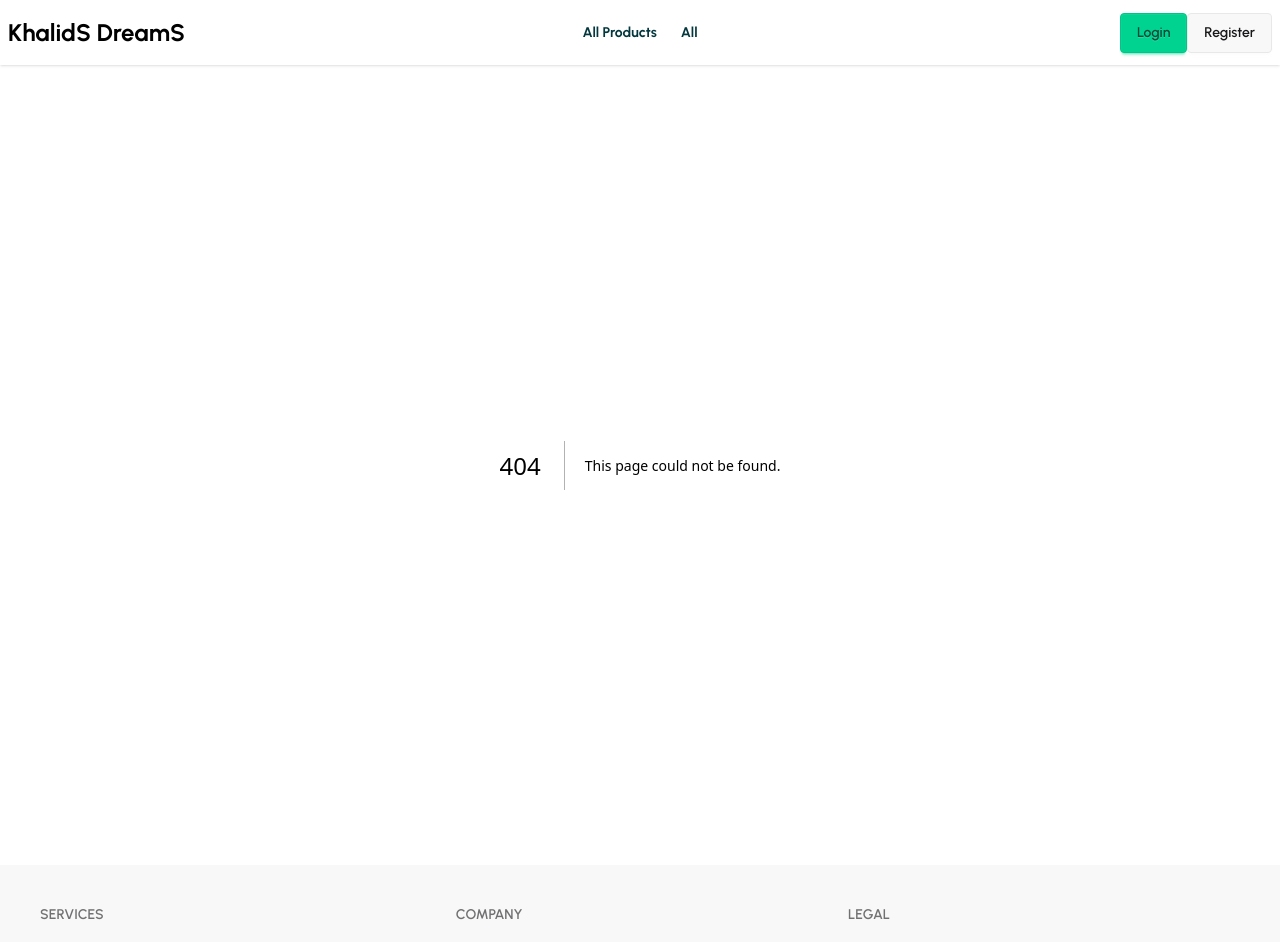
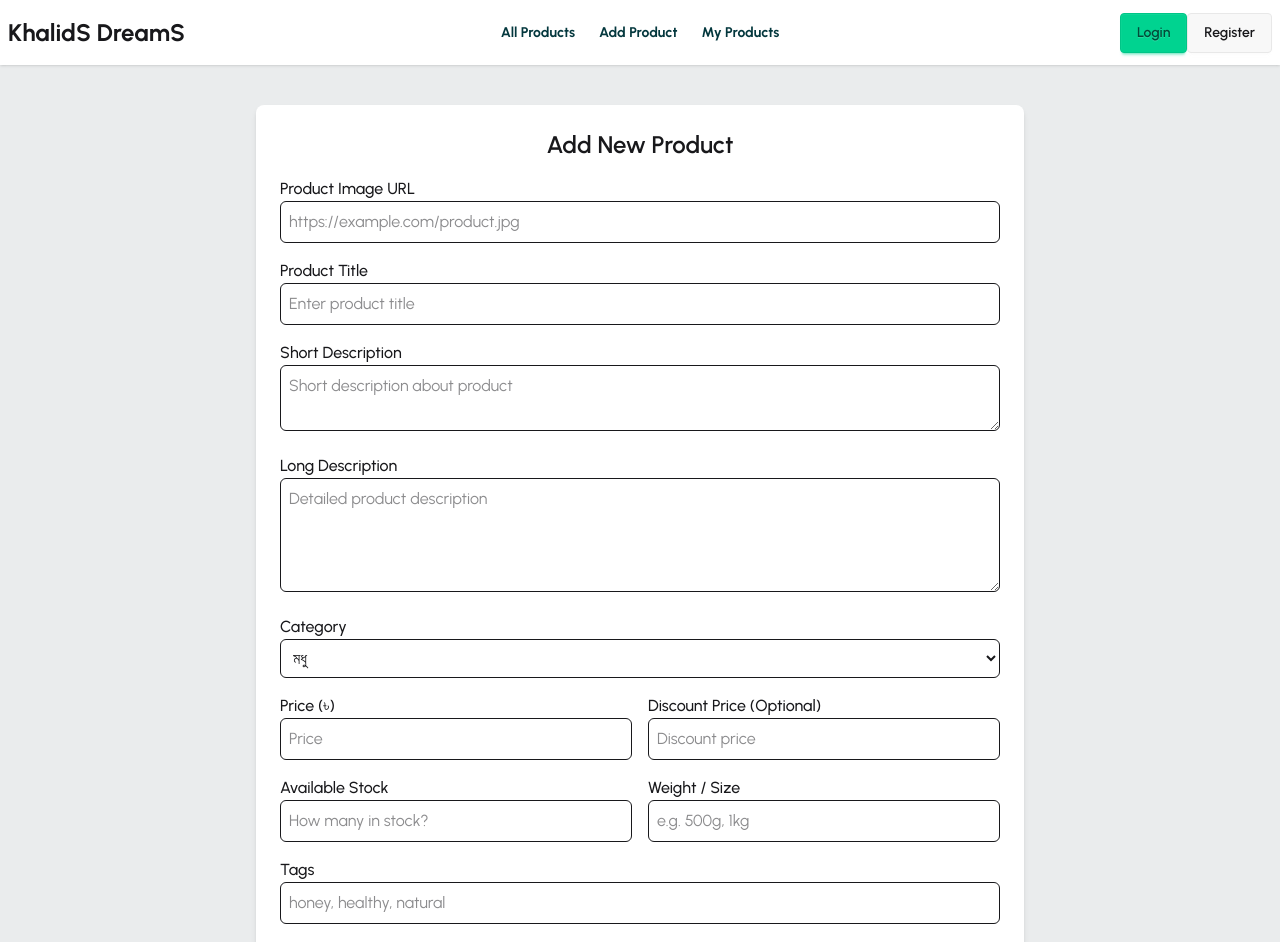
Before and after one commit to ashqrRhmn101/khalids-dreams-client, a Next.js app: page /addProduct in a window 1280 px wide. Before the commit this address had no page. Shown: the top 942 px of the page. Built offline with nearby package versions, Linux system fonts and the light colour scheme.

Commit message:
setup firebase functionality and contexts & proxy js implement

```diff
--- a/package.json
+++ b/package.json
@@ -10,6 +10,7 @@
   },
   "dependencies": {
     "daisyui": "^5.5.5",
+    "firebase": "^12.6.0",
     "next": "16.0.3",
     "react": "19.2.0",
     "react-dom": "19.2.0",
--- a/src/Components/NavBar.jsx
+++ b/src/Components/NavBar.jsx
@@ -4,10 +4,13 @@ export default function NavBar() {
   const links = (
     <>
       <li>
-        <Link href="/">All Products</Link>
+        <Link href="/Products/allProducts">All Products</Link>
       </li>
       <li>
-        <Link href="/">All</Link>
+        <Link href="/addProduct">Add Product</Link>
+      </li>
+      <li>
+        <Link href="/manageProducts">My Products</Link>
       </li>
     </>
   );
--- /dev/null
+++ b/src/app/(addProduct)/addProduct/page.jsx
@@ -0,0 +1,133 @@
+export default function AddProduct() {
+  return (
+    <div className="max-w-3xl mx-auto bg-white shadow-md rounded-lg p-6 my-10">
+      <h2 className="text-2xl font-semibold mb-4 text-center">
+        Add New Product
+      </h2>
+
+      <form className="space-y-4">
+
+        {/* Image */}
+        <div>
+          <label className="font-medium">Product Image URL</label>
+          <input
+            type="text"
+            placeholder="https://example.com/product.jpg"
+            className="w-full border p-2 rounded-md"
+          />
+        </div>
+
+        {/* Title */}
+        <div>
+          <label className="font-medium">Product Title</label>
+          <input
+            type="text"
+            placeholder="Enter product title"
+            className="w-full border p-2 rounded-md"
+          />
+        </div>
+
+        {/* Short Description */}
+        <div>
+          <label className="font-medium">Short Description</label>
+          <textarea
+            placeholder="Short description about product"
+            className="w-full border p-2 rounded-md"
+            rows="2"
+          ></textarea>
+        </div>
+
+        {/* Long Description */}
+        <div>
+          <label className="font-medium">Long Description</label>
+          <textarea
+            placeholder="Detailed product description"
+            className="w-full border p-2 rounded-md"
+            rows="4"
+          ></textarea>
+        </div>
+
+        {/* Category */}
+        <div>
+          <label className="font-medium">Category</label>
+          <select className="w-full border p-2 rounded-md">
+            <option>মধু</option>
+            <option>ঘি</option>
+            <option>ছাতু এবং শস্য</option>
+            <option>চাল ও গুড়</option>
+            <option>স্ন্যাকস ও ছোট খাদ্য</option>
+          </select>
+        </div>
+
+        {/* Price */}
+        <div className="grid grid-cols-2 gap-4">
+          <div>
+            <label className="font-medium">Price (৳)</label>
+            <input
+              type="number"
+              placeholder="Price"
+              className="w-full border p-2 rounded-md"
+            />
+          </div>
+
+          <div>
+            <label className="font-medium">Discount Price (Optional)</label>
+            <input
+              type="number"
+              placeholder="Discount price"
+              className="w-full border p-2 rounded-md"
+            />
+          </div>
+        </div>
+
+        {/* Stock & Weight */}
+        <div className="grid grid-cols-2 gap-4">
+          <div>
+            <label className="font-medium">Available Stock</label>
+            <input
+              type="number"
+              placeholder="How many in stock?"
+              className="w-full border p-2 rounded-md"
+            />
+          </div>
+
+          <div>
+            <label className="font-medium">Weight / Size</label>
+            <input
+              type="text"
+              placeholder="e.g. 500g, 1kg"
+              className="w-full border p-2 rounded-md"
+            />
+          </div>
+        </div>
+
+        {/* Tags */}
+        <div>
+          <label className="font-medium">Tags</label>
+          <input
+            type="text"
+            placeholder="honey, healthy, natural"
+            className="w-full border p-2 rounded-md"
+          />
+        </div>
+
+        {/* Status */}
+        <div>
+          <label className="font-medium">Product Status</label>
+          <select className="w-full border p-2 rounded-md">
+            <option>Active</option>
+            <option>Inactive</option>
+          </select>
+        </div>
+
+        {/* Submit */}
+        <button
+          type="submit"
+          className="w-full bg-green-600 hover:bg-green-700 text-white py-2 rounded-md font-semibold"
+        >
+          Add Product
+        </button>
+      </form>
+    </div>
+  );
+}
--- /dev/null
+++ b/src/app/(addProduct)/manageProducts/page.jsx
@@ -0,0 +1,7 @@
+export default function MyProducts() {
+  return (
+    <div>
+        <h2>Product</h2>
+    </div>
+  );
+}
--- /dev/null
+++ b/src/app/Products/allProducts/page.jsx
@@ -0,0 +1,33 @@
+import products from '@/app/Products/data/products.json'
+import Image from 'next/image';
+
+export default function AllProducts() {
+  return (
+    <div className='my-20'>
+        <h1 className='text-4xl font-bold text-center'>ALL Products</h1>
+
+     <div className="grid grid-cols-1 md:grid-cols-3 gap-5 my-10">
+      {products.map((item) => (
+        <div key={item.id} className="border p-4 rounded-lg shadow">
+          <Image
+            src={item.image}
+            alt={item.title}
+            width={300}
+            height={200}
+            className="rounded"
+          />
+
+          <h2 className="text-xl font-bold mt-3">{item.title}</h2>
+          <p className="text-gray-600 mt-2">{item.description}</p>
+
+          <p className="text-lg font-semibold mt-3">৳ {item.price}</p>
+
+          <button className="mt-4 bg-green-600 text-white px-4 py-2 w-full rounded">
+            Details
+          </button>
+        </div>
+      ))}
+    </div>
+    </div>
+  );
+}
--- /dev/null
+++ b/src/app/Products/data/products.json
@@ -0,0 +1,37 @@
+[
+  {
+    "id": 1,
+    "title": "খাঁটি সরিষার তেলের মধু",
+    "description": "১০০% খাঁটি ও ভেজালমুক্ত সরিষা ফুলের মধু। স্বাস্থ্যসম্মত ও প্রাকৃতিকভাবে সংগ্রহ করা।",
+    "price": 750,
+    "image": "/products/honey1.jpg"
+  },
+  {
+    "id": 2,
+    "title": "লিচু ফুলের মধু",
+    "description": "লিচু বাগান থেকে সংগ্রহ করা একদম অরিজিনাল লিচু ফুলের মধু। স্বাদে হালকা মিষ্টি।",
+    "price": 850,
+    "image": "/products/honey2.jpg"
+  },
+  {
+    "id": 3,
+    "title": "কালোজিরা ফুলের মধু",
+    "description": "ইমিউন সিস্টেম শক্তিশালী করতে বিশেষ কার্যকর। সম্পূর্ণ বিশুদ্ধ কালোজিরা ফুলের মধু।",
+    "price": 900,
+    "image": "/products/honey3.jpg"
+  },
+  {
+    "id": 4,
+    "title": "ঘি – একদম খাঁটি দেশি",
+    "description": "গরুর দুধ থেকে তৈরি খাঁটি দেশি ঘি। সুস্বাদু ও পুষ্টিকর।",
+    "price": 1200,
+    "image": "/products/ghee.jpg"
+  },
+  {
+    "id": 5,
+    "title": "নউগাঁর ছাতু – সম্পূর্ণ প্রাকৃতিক",
+    "description": "নউগাঁর বিখ্যাত ছাতু, কোনো প্রিজারভেটিভ নেই। সকালের খাবারের জন্য আদর্শ।",
+    "price": 250,
+    "image": "/products/chatu.jpg"
+  }
+]
--- a/src/app/layout.js
+++ b/src/app/layout.js
@@ -2,6 +2,7 @@ import { Geist, Geist_Mono } from "next/font/google";
 import "./globals.css";
 import NavBar from "@/Components/NavBar";
 import Footer from "@/Components/Footer";
+import AuthProvider from "@/contexts/authProvider";
 
 const geistSans = Geist({
   variable: "--font-geist-sans",
@@ -20,15 +21,15 @@ export const metadata = {
 
 export default function RootLayout({ children }) {
   return (
-    <html lang="en" data-theme='light'>
+    <html lang="en" data-theme="light">
       <body
         className={`${geistSans.variable} ${geistMono.variable} antialiased flex flex-col min-h-screen container mx-auto`}
       >
-        <NavBar/>
+        <NavBar />
         <div className="flex-1">
-          {children}
+          <AuthProvider>{children}</AuthProvider>
         </div>
-        <Footer/>
+        <Footer />
       </body>
     </html>
   );
--- a/src/app/page.jsx
+++ b/src/app/page.jsx
@@ -3,12 +3,14 @@
 import Banner from "./about/banner/page";
 import Categories from "./about/categories/page";
 import CustomerReview from "./about/review/page";
+import AllProducts from "./Products/allProducts/page";
 
 export default function Home() {
   return (
    <div>
     <Banner/>
     <Categories/>
+    <AllProducts/>
     <CustomerReview/>
     {/* <h2>Hello world </h2> */}
    </div>
--- /dev/null
+++ b/src/contexts/authContext.js
@@ -0,0 +1,5 @@
+"use client";
+
+import { createContext } from "react";
+
+export const AuthContext = createContext(null);
--- /dev/null
+++ b/src/contexts/authProvider.js
@@ -0,0 +1,12 @@
+"use client";
+
+import { AuthContext } from "./authContext";
+
+export default function AuthProvider({children}) {
+
+    const authInfo = {
+
+    }
+
+  return <AuthContext value={authInfo}>{children}</AuthContext>;
+}
--- /dev/null
+++ b/src/firebase/firebase.config.js
@@ -0,0 +1,20 @@
+// Import the functions you need from the SDKs you need
+import { initializeApp } from "firebase/app";
+import { getAuth } from "firebase/auth";
+// TODO: Add SDKs for Firebase products that you want to use
+// https://firebase.google.com/docs/web/setup#available-libraries
+
+// Your web app's Firebase configuration
+const firebaseConfig = {
+  apiKey: import.meta.env.VITE_apiKey,
+  authDomain: import.meta.env.VITE_authDomain,
+  projectId: import.meta.env.VITE_projectId,
+  storageBucket: import.meta.env.VITE_storageBucket,
+  messagingSenderId: import.meta.env.VITE_messagingSenderId,
+  appId: import.meta.env.VITE_appId,
+};
+
+// Initialize Firebase
+const app = initializeApp(firebaseConfig);
+// Initialize Firebase Authentication and get a reference to the service
+const auth = getAuth(app);
--- /dev/null
+++ b/src/proxy.js
@@ -0,0 +1,18 @@
+import { NextResponse } from "next/server";
+
+// This function can be marked `async` if using `await` inside
+export function proxy(request) {
+  const user = true;
+  return NextResponse.redirect(new URL("/", request.url));
+}
+
+// Alternatively, you can use a default export:
+// export default function proxy(request) { ... }
+
+// See "Matching Paths" below to learn more
+export const config = {
+  matcher: [
+    "/addProduct/:path*",
+    "/manageProducts/:path*",
+  ]
+};
```
Also changed, not shown: 1 other file (tests, documents, lock files or other folders).
